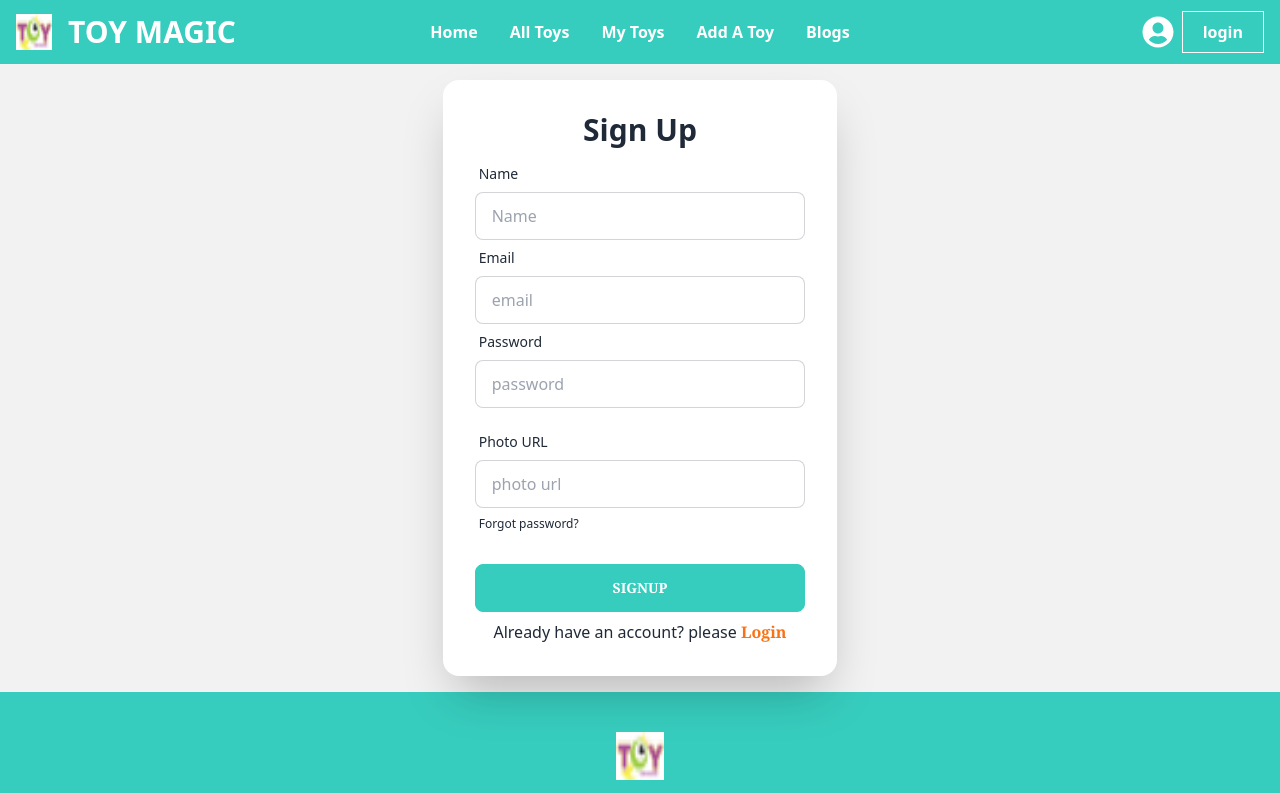
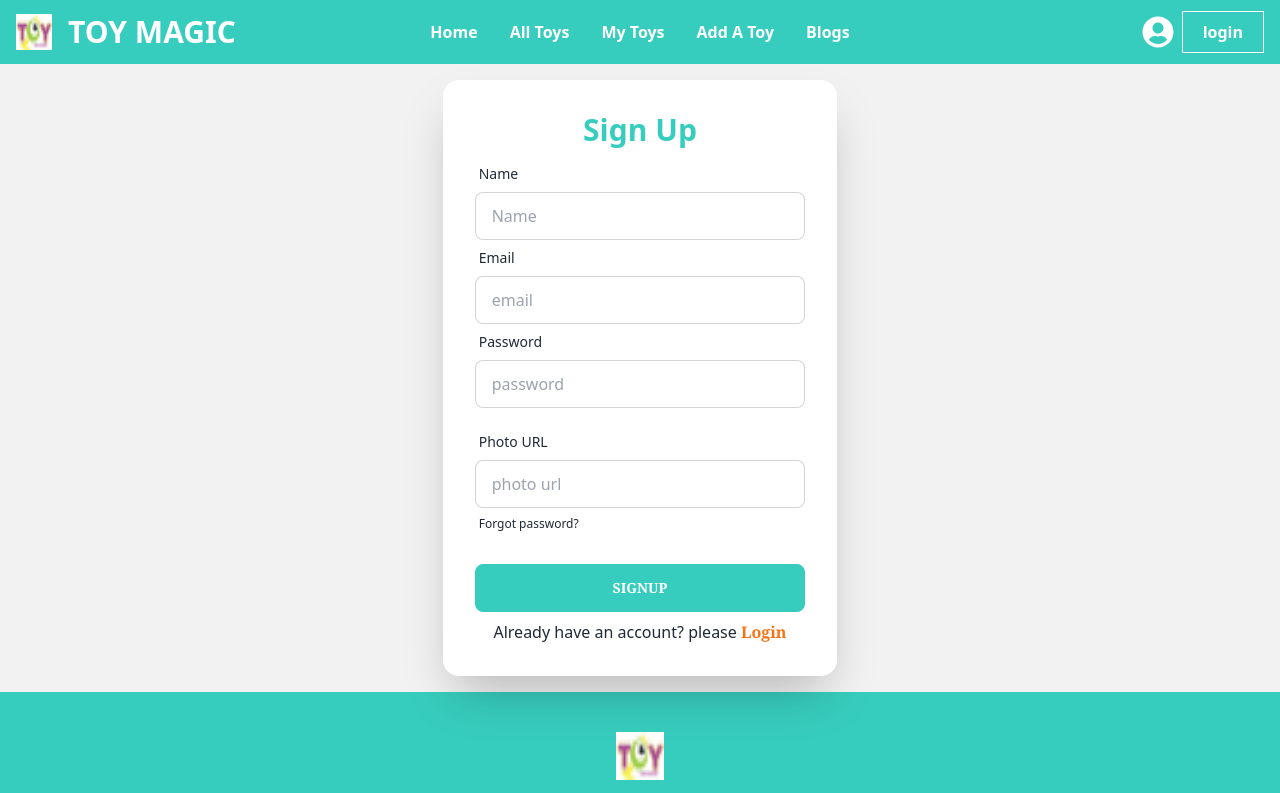
Before and after one commit to sadiawcutecat/Toy-market-client-side, a React (Vite) app: page /signup in a window 1280 px wide. Shown: the top 793 px of the page. Built offline with nearby package versions, Linux system fonts and the light colour scheme; no server answers.

Commit message:
login page modified

```diff
--- a/src/Component/Signup.jsx
+++ b/src/Component/Signup.jsx
@@ -31,7 +31,7 @@
 
                     <div className="card flex-shrink-0 w-full  shadow-2xl bg-base-100">
                         <div className="card-body">
-                            <h1 className="text-3xl text-center font-bold">Sign Up</h1>
+                            <h1 className="text-3xl text-center text-accent font-bold">Sign Up</h1>
                             <form onSubmit={handleSignup}>
                                 <div className="form-control">
                                     <label className="label">
```
